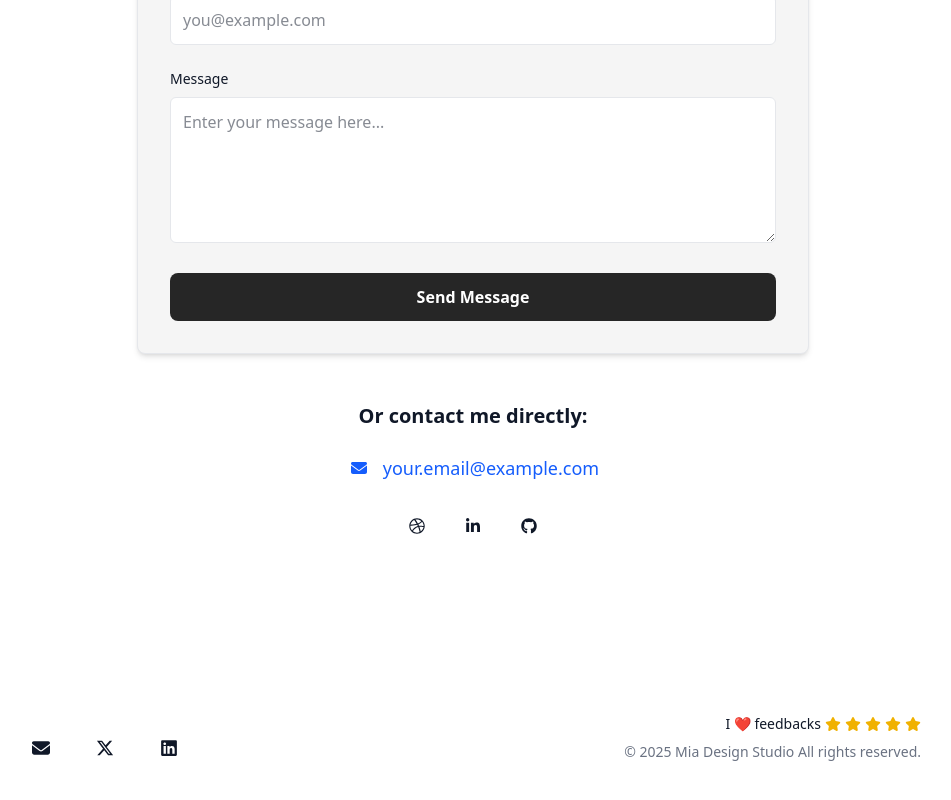
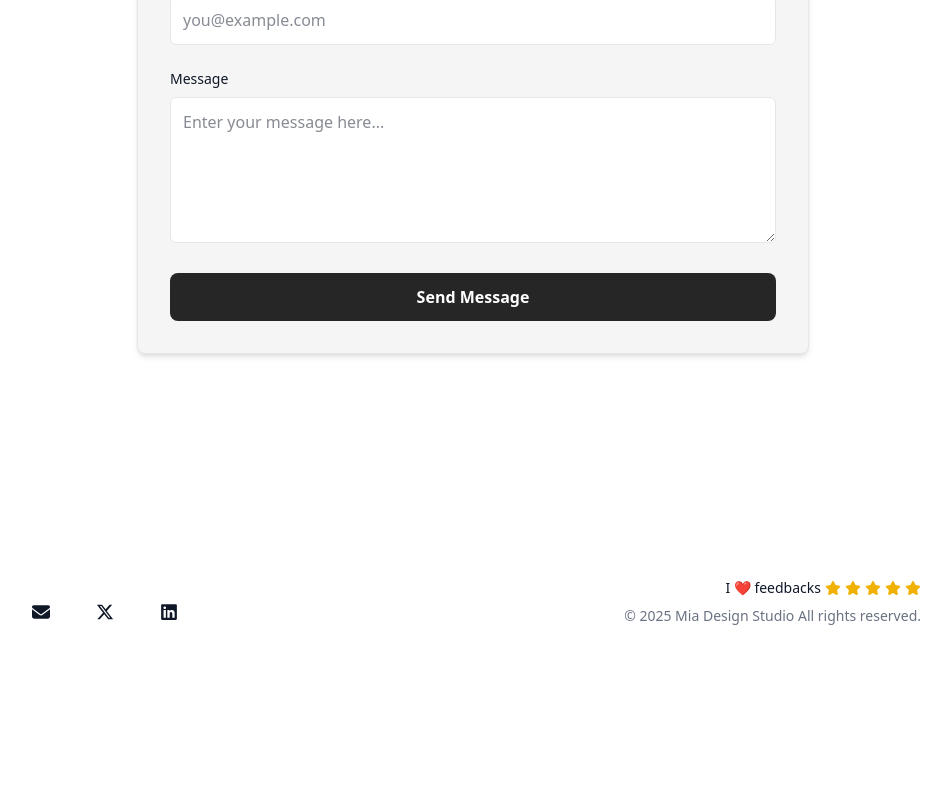
Before and after one commit to mi-kinoshita/portfolio, a Next.js app: page /contact in a window 1280 px wide. Shown: the part 588-1388 px from the top of the page, without its empty margins (167-1118 px from the left). After the commit the page ends 1262 px from the top, so only its background shows below. Built offline with nearby package versions, Linux system fonts and the light colour scheme.

Commit message:
first commit

```diff
--- a/src/app/components/HeroSection.tsx
+++ b/src/app/components/HeroSection.tsx
@@ -21,13 +21,13 @@ const HeroSection = () => {
         emerging technologies into thoughtful, resilient products.
       </p>
 
-      {/* アプリストアアイコンのコンテナ */}
-      {/* 「flex-row」クラスがアイコンを横並びにする役割を果たします。 */}
-      {/* 「flex-wrap」は、画面幅が狭い場合にアイコンを次の行に折り返します。 */}
       <div className="flex flex-row flex-wrap gap-4 items-start mb-8">
         {/* mb-8で下余白を追加 */}
         {/* App Store アイコン */}
-        <Link href="#" passHref>
+        <Link
+          href="https://apps.apple.com/us/developer/miho-kinoshita/id1807919240"
+          passHref
+        >
           {/* w-40 を w-36 に変更し、iPhone SEなどの狭い画面でも横並びになるように調整 */}
           <div className="relative w-36 h-12 md:w-40">
             <Image
@@ -40,7 +40,10 @@ const HeroSection = () => {
           </div>
         </Link>
         {/* Google Play アイコン */}
-        <Link href="#" passHref>
+        <Link
+          href="https://play.google.com/store/apps/developer?id=Mia+Design+Studio"
+          passHref
+        >
           {/* w-40 を w-36 に変更し、iPhone SEなどの狭い画面でも横並びになるように調整 */}
           <div className="relative w-36 h-12 md:w-40">
             <Image
--- a/src/app/contact/page.tsx
+++ b/src/app/contact/page.tsx
@@ -84,44 +84,6 @@ export default function ContactPage() {
               Send Message
             </button>
           </form>
-
-          {/* Header と Footer が使われるように追加 (必要に応じて) */}
-          <p className="text-xl font-bold mb-6 text-gray-900 dark:text-gray-100">
-            Or contact me directly:
-          </p>
-          <div className="flex items-center justify-center mb-8">
-            <FontAwesomeIcon
-              icon={faEnvelope}
-              className="w-6 h-6 text-blue-600 dark:text-blue-400 mr-3"
-            />
-            <a
-              href="mailto:your.email@example.com"
-              className="text-lg font-medium text-blue-600 dark:text-blue-400 hover:underline transition-colors"
-            >
-              your.email@example.com
-            </a>
-          </div>
-
-          <div className="flex justify-center space-x-6">
-            <Link
-              href="#"
-              className="text-gray-900 dark:text-gray-100 hover:text-blue-600 dark:hover:text-blue-400 transition-colors"
-            >
-              <FontAwesomeIcon icon={faDribbble} className="w-8 h-8" />
-            </Link>
-            <Link
-              href="#"
-              className="text-gray-900 dark:text-gray-100 hover:text-blue-600 dark:hover:text-blue-400 transition-colors"
-            >
-              <FontAwesomeIcon icon={faLinkedinIn} className="w-8 h-8" />
-            </Link>
-            <Link
-              href="#"
-              className="text-gray-900 dark:text-gray-100 hover:text-blue-600 dark:hover:text-blue-400 transition-colors"
-            >
-              <FontAwesomeIcon icon={faGithub} className="w-8 h-8" />
-            </Link>
-          </div>
         </section>
       </main>
     </div>
```
